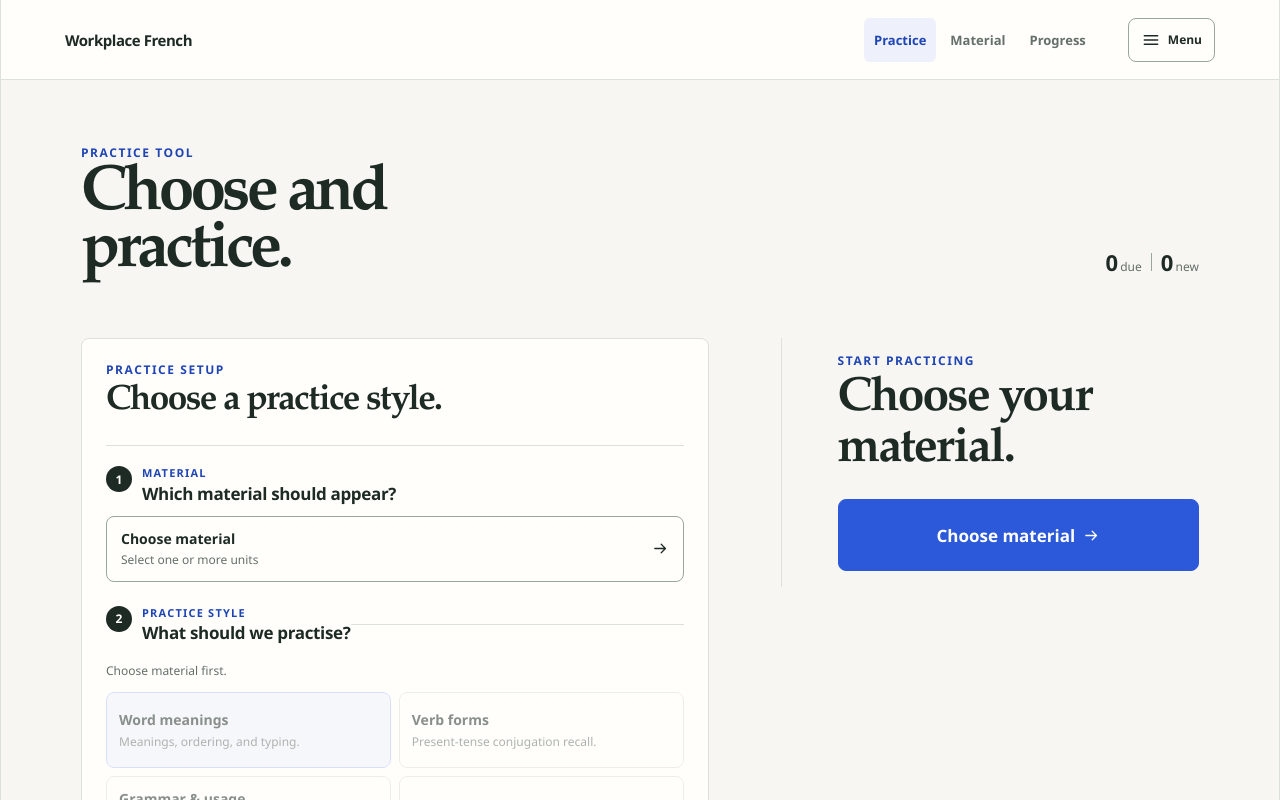
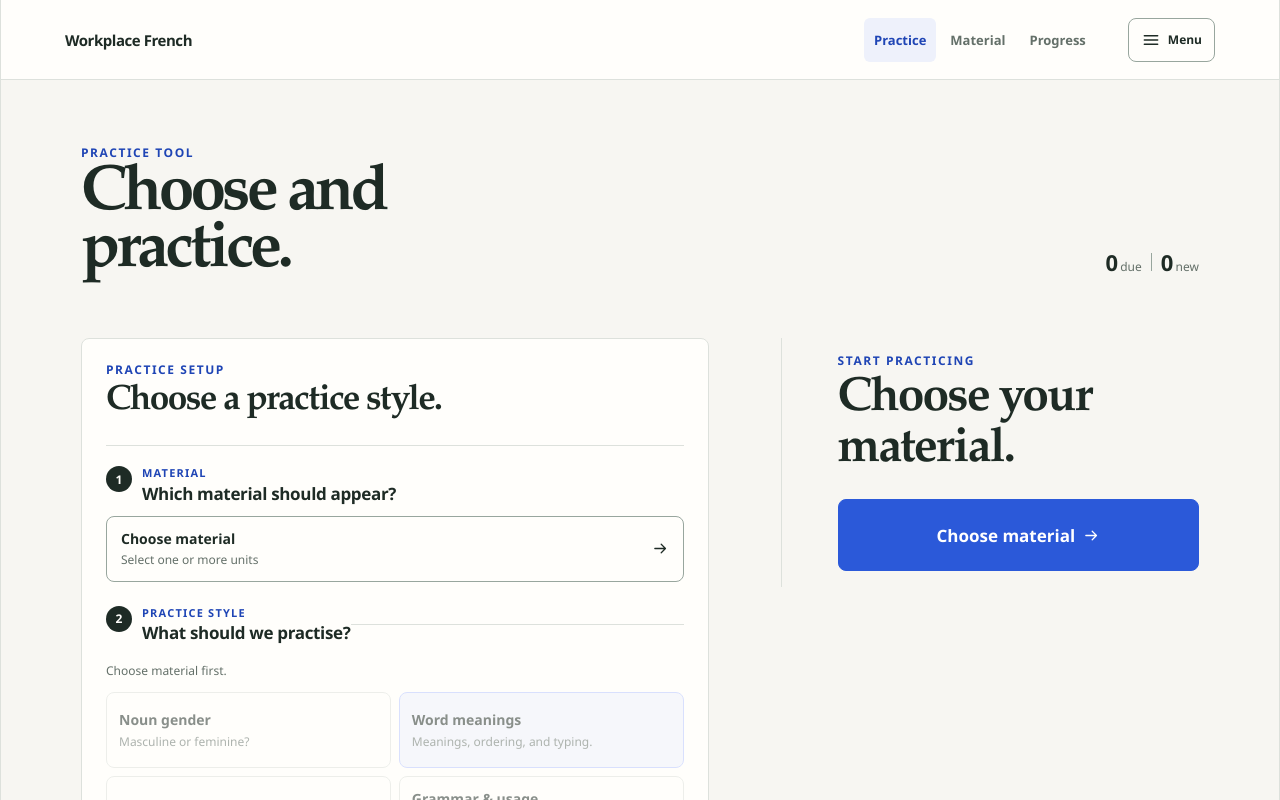
Before and after one commit to TheChrisBellman/LeitnerBoxes, a React (Vite) app: page / in a window 1280 px wide. Shown: the top 800 px of the page. Built offline with nearby package versions, Linux system fonts and the light colour scheme.

Commit message:
Add noun gender practice activity

```diff
--- a/src/App.tsx
+++ b/src/App.tsx
@@ -58,7 +58,7 @@ type MissedAnswer = {
   explanation?: string
 }
 
-type PracticePreset = 'word-meanings' | 'verb-forms' | 'grammar-usage' | 'custom'
+type PracticePreset = 'noun-gender' | 'word-meanings' | 'verb-forms' | 'grammar-usage' | 'custom'
 
 type ShelfMotion = {
   from: Box
@@ -85,6 +85,7 @@ const levelDescriptions: Record<Level, string> = {
 }
 
 const activityOptions: { type: ActivityType; label: string; description: string }[] = [
+  { type: 'noun-gender', label: 'Noun gender', description: 'Choose masculine or feminine.' },
   { type: 'vocabulary', label: 'Vocabulary', description: 'Match French words and meanings.' },
   { type: 'conjugation', label: 'Conjugation', description: 'Present-tense form recall.' },
   { type: 'grammar', label: 'Grammar', description: 'Use French forms in context.' },
@@ -99,6 +100,7 @@ const activityOptions: { type: ActivityType; label: string; description: string
 ]
 
 const presetOptions: { id: Exclude<PracticePreset, 'custom'>; label: string; description: string; mode: PracticeMode; types: readonly ActivityType[] }[] = [
+  { id: 'noun-gender', label: 'Noun gender', description: 'Masculine or feminine?', mode: 'vocabulary', types: ['noun-gender'] },
   { id: 'word-meanings', label: 'Word meanings', description: 'Meanings, ordering, and typing.', mode: 'vocabulary', types: ['vocabulary', 'ordered', 'typed'] },
   { id: 'verb-forms', label: 'Verb forms', description: 'Present-tense conjugation recall.', mode: 'conjugation', types: ['conjugation', 'typed'] },
   { id: 'grammar-usage', label: 'Grammar & usage', description: 'Forms, context, corrections, and workplace choices.', mode: 'mixed', types: ['grammar', 'contextual-cloze', 'correction', 'transformation', 'best-response', 'scenario'] },
@@ -122,6 +124,7 @@ function practicePresetForSettings(mode: PracticeMode, types: readonly ActivityT
 }
 
 function activityTypeForQuestion(question: PracticeQuestion): ActivityType {
+  if (question.vocabularyPractice === 'noun-gender') return 'noun-gender'
   if (question.exercise) return question.exercise.kind
   if (question.vocabularyPractice === 'recognition') return 'grammar'
   if (question.format === 'typed') return 'typed'
@@ -182,6 +185,7 @@ function Icon({ name, size = 18 }: { name: IconName; size?: number }) {
 }
 
 function choicesFor(question: PracticeQuestion): string[] {
+  if (question.vocabularyPractice === 'noun-gender') return ['Masculine', 'Feminine']
   if (question.exercise?.kind === 'correction') {
     return [...question.exercise.segments.map((segment) => segment.id), ...(question.exercise.allowNoCorrection ? ['none'] : [])]
   }
@@ -986,7 +990,7 @@ function QuizScreen({
     else if (question.format === 'choice' || question.format === 'cloze' || question.format === 'correction') firstChoiceRef.current?.focus({ preventScroll: true })
   }, [question.card.id, question.format, question.tokens, repairing])
 
-  const questionLabel = exerciseLabel(question) ?? (question.vocabularyPractice === 'recognition'
+  const questionLabel = question.vocabularyPractice === 'noun-gender' ? 'Noun gender' : exerciseLabel(question) ?? (question.vocabularyPractice === 'recognition'
     ? 'Grammar · Recognition'
     : question.format === 'typed'
       ? question.kind === 'conjugation' ? 'Conjugation · Typed recall' : 'Vocabulary · Typed recall'
@@ -997,7 +1001,7 @@ function QuizScreen({
           : question.direction === 'english-to-french'
             ? 'Vocabulary · English → French'
             : 'Vocabulary · French → English')
-  const questionInstruction = question.vocabularyPractice === 'recognition'
+  const questionInstruction = question.vocabularyPractice === 'noun-gender' ? 'Is this noun masculine or feminine?' : question.vocabularyPractice === 'recognition'
     ? 'Choose the best answer.'
     : question.exercise?.kind === 'correction'
       ? 'Read the full text, then choose the underlined part that contains the error.'
@@ -1022,7 +1026,7 @@ function QuizScreen({
                       : question.direction === 'english-to-french'
                         ? 'How do you say this in French?'
                         : 'What does it mean in English?'
-  const answerGroupLabel = question.vocabularyPractice === 'recognition'
+  const answerGroupLabel = question.vocabularyPractice === 'noun-gender' ? 'Choose the noun gender' : question.vocabularyPractice === 'recognition'
     ? 'Choose the best answer'
     : question.exercise?.kind === 'correction'
       ? 'Choose the segment to correct'
--- a/src/data/types.ts
+++ b/src/data/types.ts
@@ -72,6 +72,7 @@ export type ExerciseKind =
 
 export const ACTIVITY_TYPES = [
   'vocabulary',
+  'noun-gender',
   'grammar',
   'conjugation',
   'best-response',
--- a/src/leitner.ts
+++ b/src/leitner.ts
@@ -1,6 +1,6 @@
 import { conjugationAlternatives, conjugationCatches } from './data/conjugation-catches.ts'
 import { allExercises, dialoguesById, exercisesByTargetId, passagesById, scenariosById } from './data/pilot-exercises.ts'
-import { vocabularyEquivalentForms } from './data/source-vocabulary.ts'
+import { sourceVocabulary, vocabularyEquivalentForms } from './data/source-vocabulary.ts'
 import { ACTIVITY_TYPES, type ActivityType, type AuthoredExercise, type CardKind, type CardTier, type ConjugationCard, type ExerciseLanguage, type ExerciseTarget, type PracticeCard, type PracticeTarget, type QuestionHelp, type VocabularyCard } from './data/types.ts'
 
 export type Box = 1 | 2 | 3 | 4 | 5
@@ -194,7 +194,7 @@ export type PracticeQuestion = {
   tokens?: string[]
   acceptedAnswers?: string[]
   exercise?: AuthoredExercise
-  vocabularyPractice?: 'recognition'
+  vocabularyPractice?: 'recognition' | 'noun-gender'
   answerExplanation?: string
   answerDisplay?: string
   choiceLabels?: Record<string, string>
@@ -636,6 +636,23 @@ function buildExerciseQuestion(
   }
 }
 
+// Elided/plural articles and nouns recorded with both genders are excluded.
+const variableGenderNouns = new Set(['bibliothécaire', 'comptable', 'gestionnaire', 'commis', 'destinataire', 'leader', 'aide'])
+const nounGenders = new Map<string, 'Masculine' | 'Feminine' | null>()
+for (const card of sourceVocabulary) {
+  const match = /^(le|la|un|une) ([\p{L}-]+)$/u.exec(card.french)
+  if (!match || card.practice || variableGenderNouns.has(match[2])) continue
+  const gender = match[1] === 'le' || match[1] === 'un' ? 'Masculine' : 'Feminine'
+  const previous = nounGenders.get(match[2])
+  nounGenders.set(match[2], previous === undefined || previous === gender ? gender : null)
+}
+
+export function nounGenderFor(french: string) {
+  const match = /^(le|la|un|une) ([\p{L}-]+)$/u.exec(french)
+  const answer = match && nounGenders.get(match[2])
+  return match && answer ? { noun: match[2], answer } : undefined
+}
+
 export function buildSessionQuestions(
   cards: readonly PracticeTarget[],
   progress: Record<string, CardProgress> = {},
@@ -686,6 +703,17 @@ export function buildSessionQuestions(
       }
     }
 
+    if (selectedActivity === 'noun-gender') {
+      const gender = nounGenderFor(card.french)!
+      return {
+        card, kind: card.kind, direction: 'french-to-english', format: 'choice',
+        prompt: gender.noun, promptLanguage: 'fr', answer: gender.answer,
+        answerLanguage: 'en', distractors: [gender.answer === 'Masculine' ? 'Feminine' : 'Masculine'],
+        vocabularyPractice: 'noun-gender',
+        help: { label: 'Gender help', text: 'Recall the noun with its article: le or un is masculine; la or une is feminine.' },
+        answerExplanation: `« ${card.french} » is ${gender.answer.toLowerCase()}.`,
+      }
+    }
     const reverse = vocabularyOrdinal++ % 2 === 1 || box >= 3
     if (selectedActivity === 'typed') {
       const question = buildVocabularyQuestion(card, true, vocabularyPool)
@@ -717,6 +745,7 @@ function chooseActivityType(
   if (supported.length === 0) return undefined
   if (supported.length === 1) return supported[0]
   if (random) return supported[Math.floor(random() * supported.length)] ?? supported[0]
+  if (supported.includes('noun-gender') && ordinal % 2 === 1) return 'noun-gender'
   if (card.kind === 'vocabulary' && supported.includes('vocabulary')) {
     if (box >= 3 && supported.includes('typed')) return 'typed'
     if (box >= 2 && supported.includes('ordered')) return 'ordered'
@@ -737,6 +766,7 @@ export function activityTypesForTarget(card: SchedulableCard): ActivityType[] {
   const types: ActivityType[] = ['vocabulary']
   const french = 'french' in card && typeof card.french === 'string' ? card.french : undefined
   if (!french) return types
+  if (nounGenderFor(french)) types.push('noun-gender')
   if (isFrenchTypedAnswer(french)) types.push('typed')
   if (arrangementTokens(french)) types.push('ordered')
   return types
```
